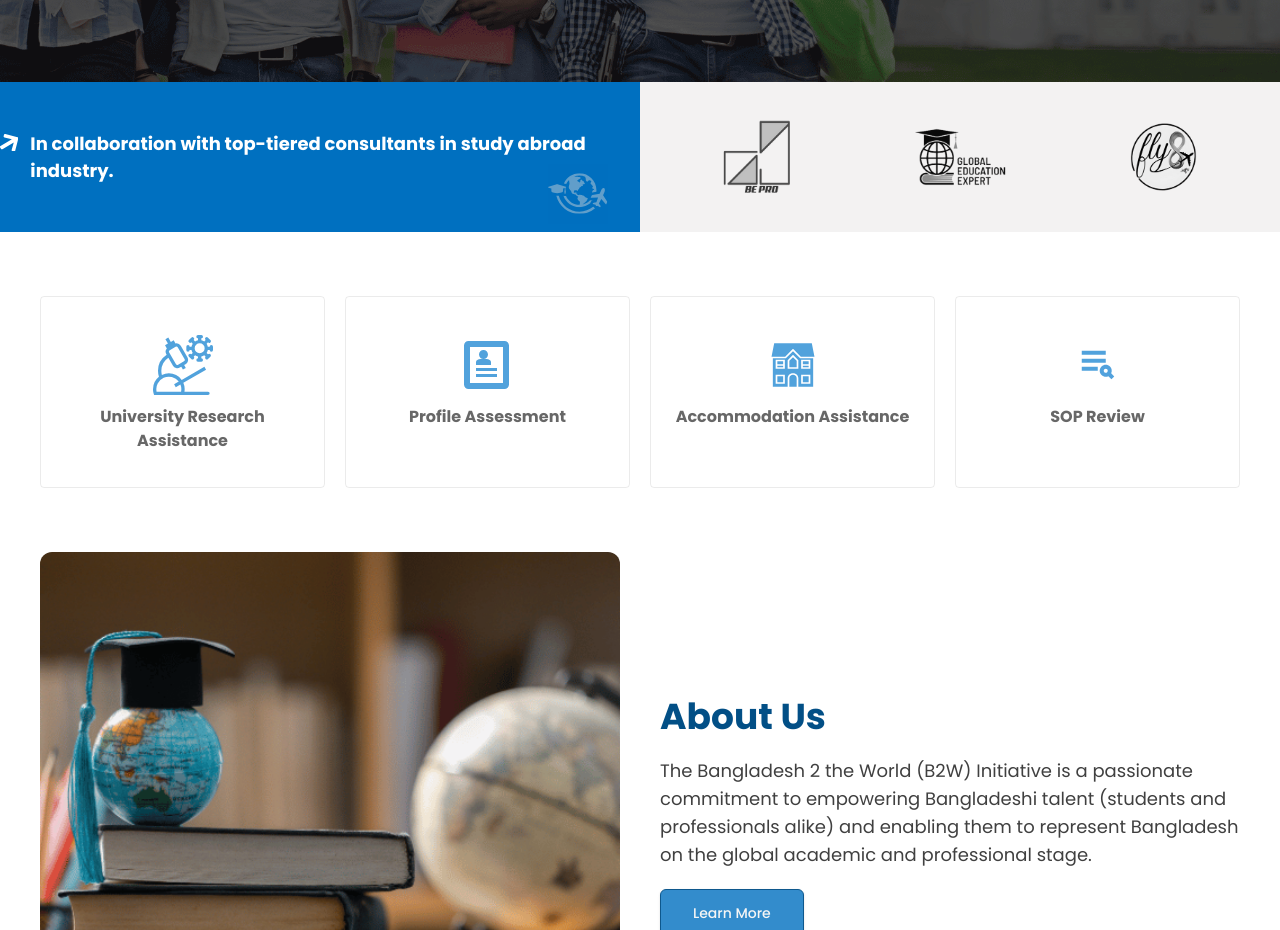
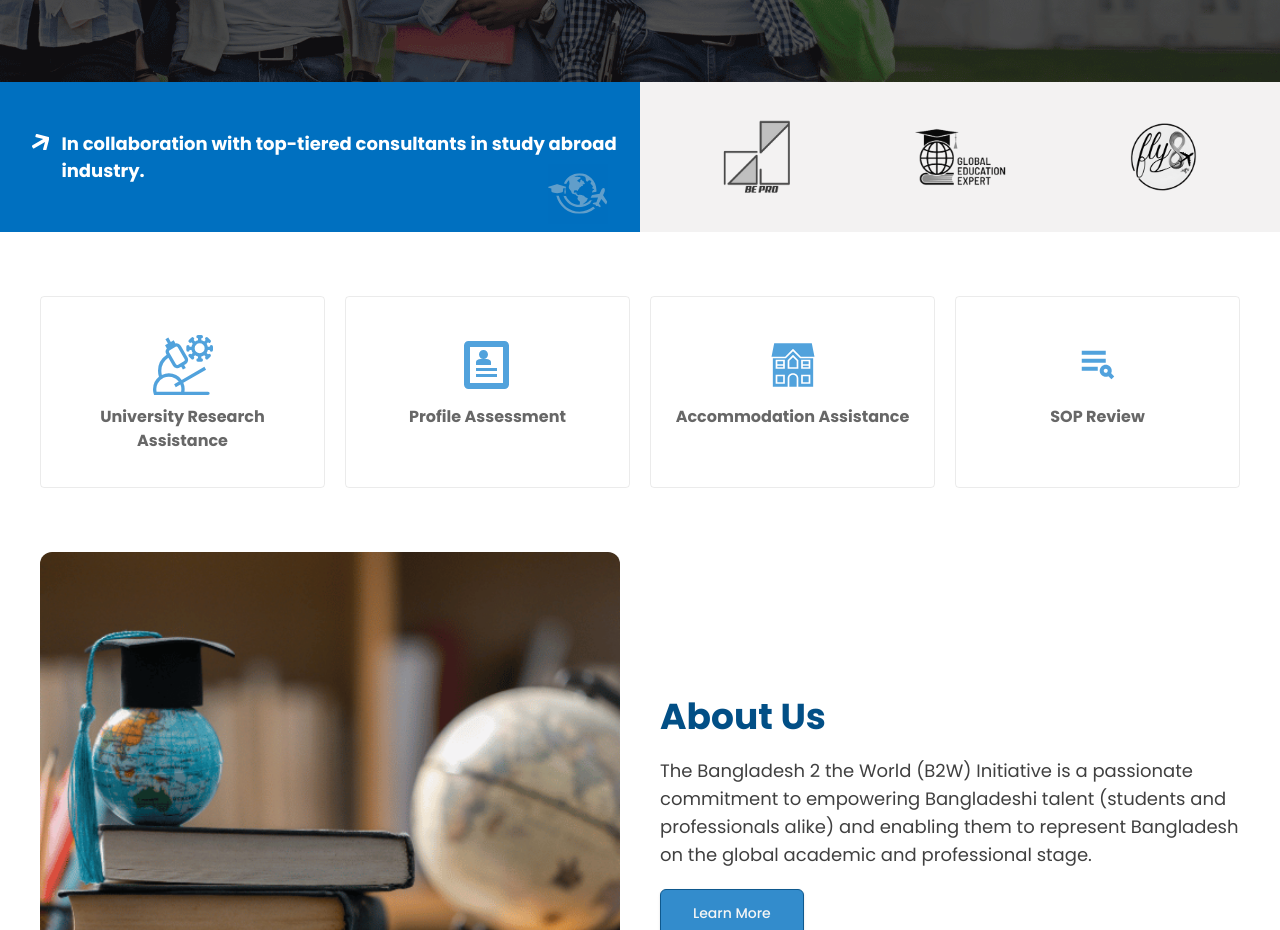
Before and after one commit to wpseemol/b2wi-development, a Next.js app: page / in a window 1280 px wide. Shown: the part 880-1810 px from the top of the page. Built offline with nearby package versions, Linux system fonts and the light colour scheme.

Commit message:
branding section left some pading

```diff
--- a/app/_components/header/nav-menu.tsx
+++ b/app/_components/header/nav-menu.tsx
@@ -68,7 +68,7 @@ export default function NavMenu() {
 export const nevMenus: MenuItem[] = [
     { id: 1, slug: '/', name: 'Home' },
     { id: 2, slug: '/about-us', name: 'About Us' },
-    { id: 3, slug: '/how-do-we-hep', name: 'How Do We Help' },
+    { id: 3, slug: '/how-do-we-help', name: 'How Do We Help' },
     { id: 4, slug: '/people-behind', name: 'People Behind' },
     { id: 5, slug: '/success-stories', name: 'Success Stories' },
     { id: 6, slug: '/hacks', name: 'Hacks ' },
--- a/app/_components/main/branding-section.tsx
+++ b/app/_components/main/branding-section.tsx
@@ -6,8 +6,8 @@ import PointerIcon from '../../../components/svg/pointer-icon';
 export default function BrandingSection() {
     return (
         <section className="flex justify-center md:flex-row flex-col md:mb-16 mb-8">
-            <div className=" min-h-[150px] bg-primaryColor  md:w-1/2 flex items-center md:justify-end justify-center md:pr-5 relative">
-                <div className="flex md:justify-end gap-3 justify-center w-full md:pl-0 pl-2">
+            <div className=" min-h-[150px] bg-primaryColor  md:w-1/2 flex items-center md:justify-end justify-center md:pr-5 relative ">
+                <div className="flex md:justify-end gap-3 justify-center w-full  md:pl-8 pl-2">
                     <span className="w-5 h-5 mt-1 ">
                         <PointerIcon />
                     </span>
```
